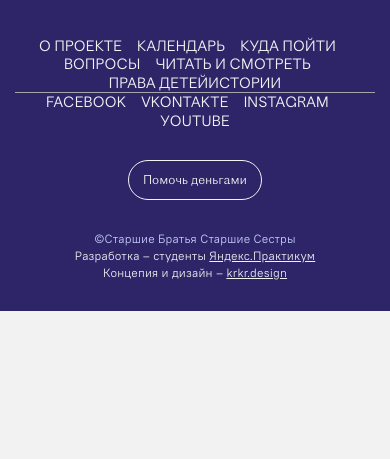
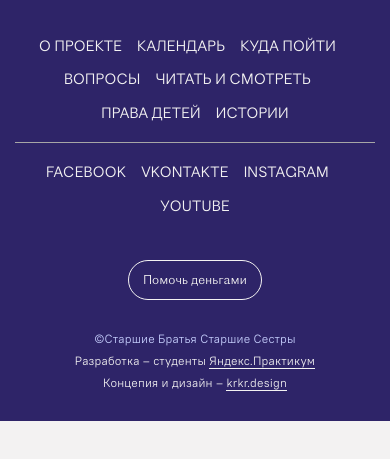
Before and after one commit to Ihomeeer/NKO_BBBS, a plain HTML site: page index.html in a window 390 px wide. Shown: the part 139-598 px from the top of the page. Drawn offline with Linux system fonts and the light colour scheme; files whose address does not match are found by name; a web font is replaced by a local one.

Commit message:
fix: Исправить ошибки в адаптивности

```diff
--- a/blocks/footer.css
+++ b/blocks/footer.css
@@ -54,20 +54,26 @@
   margin: 124px 0 12px 0;
 }
 
-.footer-creators-links {
+.footer__creators-items {
   display: flex;
 }
 
-.footer__creators-link {
+.footer__creators-item {
   color: #F3F2F2;
   margin: 0;
 }
 
-.footer__creators-link:first-child {
+.footer__creators-link {
+  text-decoration: none;
+  color: #F3F2F2;
+  border-bottom: 0.3px solid #F3F2F2;
+}
+
+.footer__creators-item:first-child {
   margin-right: 30px;
 }
 
-.footer__creators-link:last-child {
+.footer__creators-item:last-child {
   margin: 0;
 }
 
@@ -187,7 +193,7 @@
 
   .footer__separator {
     width: 100%;
-    border-bottom: 1px solid rgba(167, 166, 166, 1);
+    border-top: 1px solid rgba(167, 166, 166, 1);
   }
 }
 
@@ -203,29 +209,43 @@
     align-items: center;
   }
 
-  .footer__column-item:nth-child(6) {
-    margin-right: 0;
+  .footer__column-item {
+    padding-bottom: 15px;
+  }
+
+  .footer__column-item:last-child {
+    padding-bottom: 15px;
   }
 
   .footer__creators {
     flex-wrap: wrap;
     text-align: center;
+    flex-direction: column;
   }
 
-  .footer-creators-links {
+  .footer__creators-items {
     margin: 0 auto;
+    flex-direction: column;
+  }
+
+  .footer__creators-item {
+    margin-bottom: 5px;
+  }
+
+  .footer__creators-item:first-child {
+    margin-right: 0;
   }
 
   .footer__copyright {
     margin: 0 auto;
+    padding-bottom: 5px;
   }
 
-  .footer-creators-links {
-    flex-direction: column;
+  .footer__column_content_info {
+    padding-bottom: 5px;
   }
 
-  .footer__creators-link:first-child {
-    margin-right: 0;
+  .footer__column_content_social {
+    padding-top: 20px;
   }
-
 }
--- a/index.html
+++ b/index.html
@@ -36,9 +36,9 @@
       <button type="submit" class="footer__button-donation">Помочь деньгами</button>
       <div class="footer__creators">
         <p class="footer__copyright">&#169;Старшие Братья Старшие Сестры</p>
-        <div class="footer-creators-links">
-          <p class="footer__creators-link">Разработка – студенты <u>Яндекс.Практикум</u></p>
-          <p class="footer__creators-link">Концепия и дизайн – <u>krkr.design</u></p>
+        <div class="footer__creators-items">
+          <p class="footer__creators-item">Разработка – студенты <a href="https://praktikum.yandex.ru" target="_blank" class="footer__creators-link">Яндекс.Практикум</a></p>
+          <p class="footer__creators-item">Концепия и дизайн – <a href="https://krkr.design/" target="_blank" class="footer__creators-link">krkr.design</a></p>
         </div>
       </div>
       <div class="footer__columns">
@@ -56,10 +56,10 @@
         <span class="footer__separator"></span>
         <div class="footer__column footer__column_content_social">
           <ul class="footer__column-items">
-            <li class="footer__column-item"><a href="#" target="_blank" class="footer__column-link">Facebook</a></li>
-            <li class="footer__column-item"><a href="#" target="_blank" class="footer__column-link">VKontakte</a></li>
-            <li class="footer__column-item"><a href="#" target="_blank" class="footer__column-link">Instagram</a></li>
-            <li class="footer__column-item"><a href="#" target="_blank" class="footer__column-link">Уoutube</a></li>
+            <li class="footer__column-item"><a href="https://www.facebook.com/BigBrothers.BigSisters.Russia/" target="_blank" class="footer__column-link">Facebook</a></li>
+            <li class="footer__column-item"><a href="https://vk.com/big.brothers.big.sisters" target="_blank" class="footer__column-link">VKontakte</a></li>
+            <li class="footer__column-item"><a href="https://www.instagram.com/nastavniki_org/" target="_blank" class="footer__column-link">Instagram</a></li>
+            <li class="footer__column-item"><a href="https://www.youtube.com/channel/UCZw2yHDmJWOVVVzW0VQBzoA" target="_blank" class="footer__column-link">Уoutube</a></li>
           </ul>
         </div>
       </div>
```
